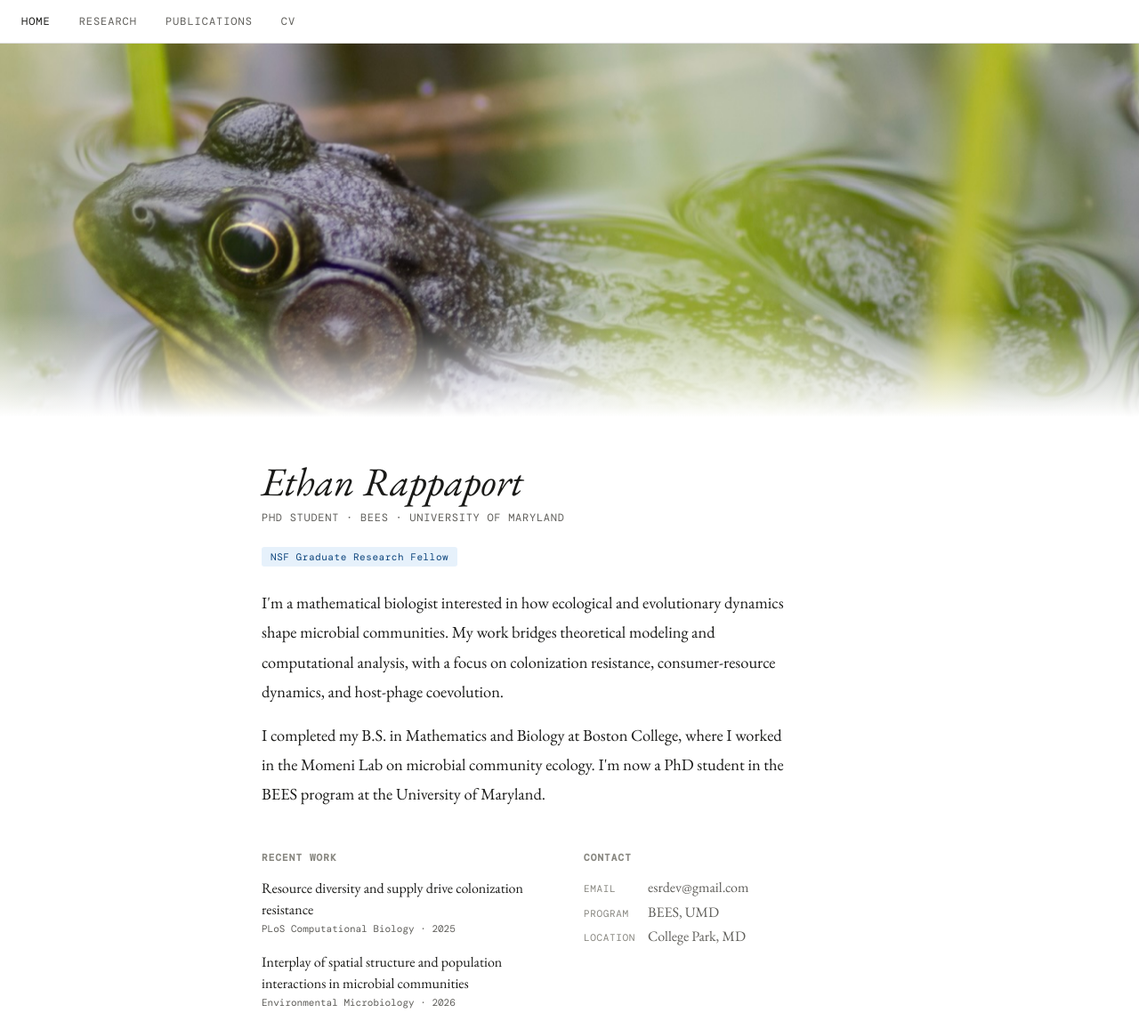
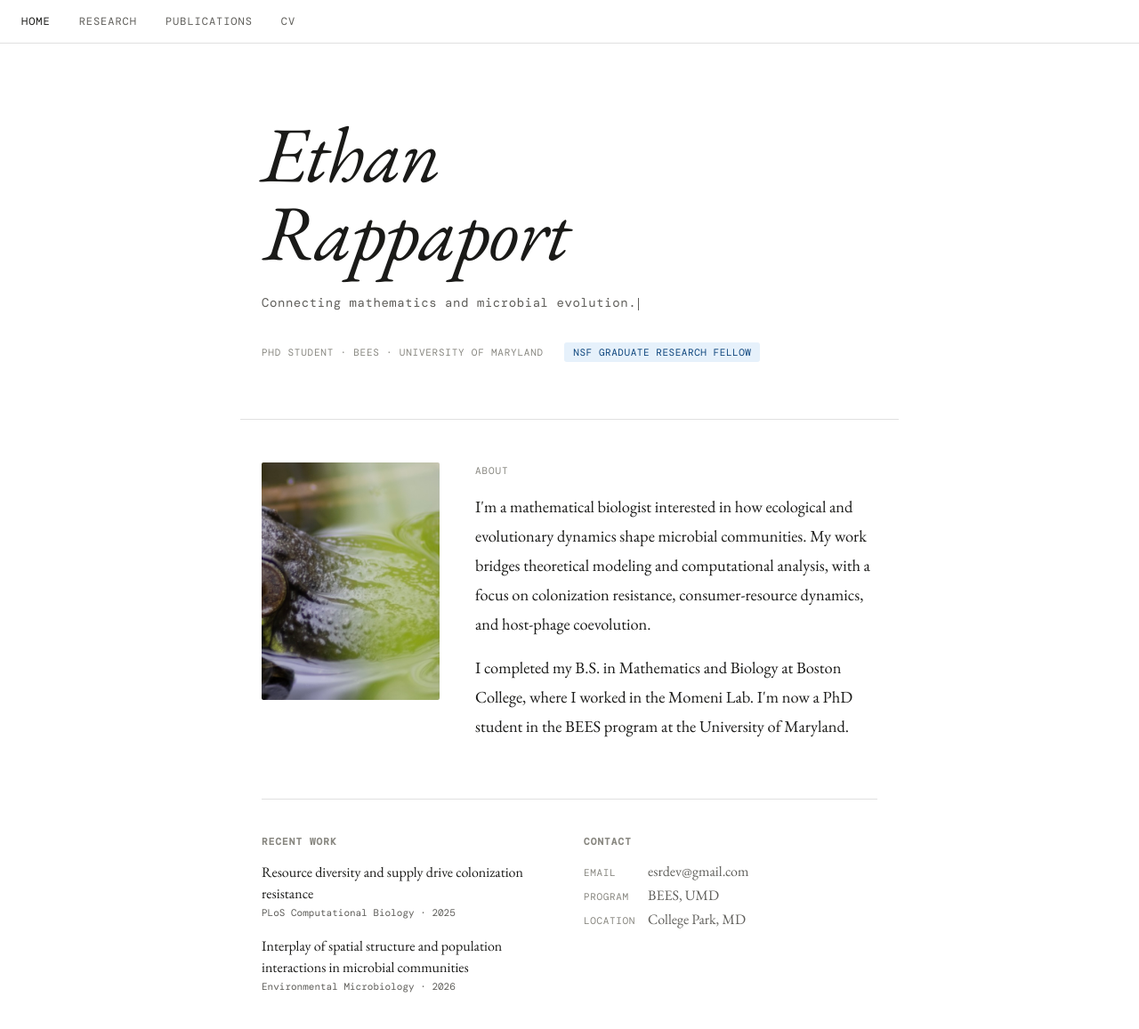
Before and after one commit to ethanrappaport/ethanrappaport.github.io, a plain HTML site: page index.html in a window 1280 px wide. Shown: the whole page at 89% size. Drawn offline with nearby package versions, Linux system fonts and the light colour scheme.

Commit message:
Add files via upload

```diff
--- a/index.html
+++ b/index.html
@@ -36,11 +36,12 @@
     }
   }
 
-  html { background: var(--bg); color: var(--ink); font-family: var(--serif); scroll-behavior: smooth; }
+  html { background: var(--bg); color: var(--ink); font-family: var(--serif); }
   body { min-height: 100vh; }
 
+  /* ── ANIMATIONS ── */
   @keyframes fadeUp {
-    from { opacity: 0; transform: translateY(18px); }
+    from { opacity: 0; transform: translateY(16px); }
     to   { opacity: 1; transform: translateY(0); }
   }
   @keyframes fadeIn {
@@ -48,14 +49,21 @@
     to   { opacity: 1; }
   }
 
+  /* typewriter cursor blink */
+  @keyframes blink {
+    0%, 100% { opacity: 1; }
+    50%       { opacity: 0; }
+  }
+
   .anim { opacity: 0; }
-  .anim.visible { animation: fadeUp 0.6s cubic-bezier(0.22, 1, 0.36, 1) forwards; }
+  .anim.visible { animation: fadeUp 0.65s cubic-bezier(0.22, 1, 0.36, 1) forwards; }
   .anim-d1 { animation-delay: 0.05s; }
-  .anim-d2 { animation-delay: 0.15s; }
-  .anim-d3 { animation-delay: 0.25s; }
-  .anim-d4 { animation-delay: 0.35s; }
-  .anim-d5 { animation-delay: 0.45s; }
+  .anim-d2 { animation-delay: 0.18s; }
+  .anim-d3 { animation-delay: 0.32s; }
+  .anim-d4 { animation-delay: 0.46s; }
+  .anim-d5 { animation-delay: 0.60s; }
 
+  /* ── NAV ── */
   nav {
     position: sticky; top: 0; z-index: 100;
     background: var(--bg);
@@ -71,51 +79,108 @@
   }
   nav a:hover, nav a.active { color: var(--ink); }
 
-  .hero {
-    width: 100%; height: 420px;
-    position: relative; overflow: hidden;
-    background: var(--bg2);
+  /* ── SPLASH HERO ── */
+  .splash {
+    min-height: 52vh;
+    display: flex; flex-direction: column;
+    justify-content: center;
+    padding: 5rem 1.5rem 4rem;
+    max-width: 740px; margin: 0 auto;
+    border-bottom: 0.5px solid var(--rule);
   }
-  .hero img {
-    width: 100%; height: 100%;
-    object-fit: cover; object-position: center top;
-    display: block;
-    animation: fadeIn 1s ease forwards;
+  .splash h1 {
+    font-family: var(--serif);
+    font-size: clamp(3rem, 8vw, 5.5rem);
+    font-weight: 400; font-style: italic;
+    line-height: 1.0;
+    letter-spacing: -0.01em;
+    margin-bottom: 1.6rem;
+    opacity: 0;
+    animation: fadeUp 0.8s cubic-bezier(0.22, 1, 0.36, 1) 0.1s forwards;
   }
-  .hero-placeholder {
-    width: 100%; height: 100%;
-    display: flex; align-items: center; justify-content: center;
-    flex-direction: column; gap: 12px;
-    color: var(--muted); font-family: var(--mono); font-size: 12px;
-    letter-spacing: 0.06em; text-transform: uppercase; text-align: center;
-    padding: 2rem;
+  .tagline-wrap {
+    font-family: var(--mono);
+    font-size: clamp(12px, 1.8vw, 14px);
+    letter-spacing: 0.04em;
+    color: var(--muted);
+    min-height: 1.6em;
+    opacity: 0;
+    animation: fadeIn 0.5s ease 0.7s forwards;
   }
-  .hero-placeholder svg { opacity: 0.25; margin-bottom: 4px; }
-  .hero-overlay {
-    position: absolute; bottom: 0; left: 0; right: 0; height: 120px;
-    background: linear-gradient(to bottom, transparent, var(--bg));
+  .tagline-wrap .cursor {
+    display: inline-block;
+    width: 1px; height: 1em;
+    background: var(--muted);
+    margin-left: 2px;
+    vertical-align: text-bottom;
+    animation: blink 1s step-end infinite;
+  }
+  .splash-meta {
+    margin-top: 2rem;
+    font-family: var(--mono); font-size: 11px;
+    color: var(--faint); letter-spacing: 0.07em; text-transform: uppercase;
+    opacity: 0;
+    animation: fadeUp 0.6s cubic-bezier(0.22, 1, 0.36, 1) 1.6s forwards;
+  }
+  .nsf-badge {
+    display: inline-block; font-family: var(--mono); font-size: 11px;
+    color: var(--blue-text); background: var(--blue-bg);
+    padding: 4px 10px; border-radius: 3px; letter-spacing: 0.05em;
+    margin-left: 1rem;
   }
 
+  /* ── SITE BODY ── */
   .site { max-width: 740px; margin: 0 auto; padding: 3rem 1.5rem 6rem; }
-
   .page { display: none; }
   .page.active { display: block; }
 
-  .home-header { margin-bottom: 3rem; }
-  .home-header h1 { font-size: 2.8rem; font-weight: 400; line-height: 1.1; margin-bottom: 0.5rem; font-style: italic; }
-  .home-header .sub { font-family: var(--mono); font-size: 12px; color: var(--muted); letter-spacing: 0.06em; text-transform: uppercase; margin-bottom: 1.5rem; }
-  .nsf-badge {
-    display: inline-block; font-family: var(--mono); font-size: 11px;
-    color: var(--blue-text); background: var(--blue-bg);
-    padding: 4px 10px; border-radius: 3px; letter-spacing: 0.05em; margin-bottom: 1.5rem;
+  /* ── HOME BODY ── */
+  .home-photo-row {
+    display: grid;
+    grid-template-columns: 200px 1fr;
+    gap: 2.5rem;
+    align-items: start;
+    margin-bottom: 3rem;
   }
-  .home-bio { font-size: 1.15rem; line-height: 1.8; max-width: 600px; }
+  @media (max-width: 540px) {
+    .home-photo-row { grid-template-columns: 1fr; }
+    .home-photo-row img, .home-photo-row .photo-placeholder { max-width: 180px; }
+  }
+  .home-photo-row img {
+    width: 100%;
+    aspect-ratio: 3/4;
+    object-fit: cover;
+    object-position: center top;
+    border-radius: 2px;
+    display: block;
+  }
+  .photo-placeholder {
+    width: 100%; aspect-ratio: 3/4;
+    background: var(--bg2);
+    border-radius: 2px;
+    display: flex; flex-direction: column;
+    align-items: center; justify-content: center;
+    gap: 10px;
+    color: var(--faint); font-family: var(--mono);
+    font-size: 10px; letter-spacing: 0.06em;
+    text-transform: uppercase; text-align: center;
+    padding: 1rem;
+  }
+  .photo-placeholder svg { opacity: 0.25; }
+
+  .home-bio { font-size: 1.15rem; line-height: 1.8; }
   .home-bio p { margin-bottom: 1rem; }
   .home-bio a { color: var(--ink); }
+  .home-bio .bio-name {
+    font-family: var(--mono); font-size: 11px;
+    text-transform: uppercase; letter-spacing: 0.08em;
+    color: var(--faint); margin-bottom: 0.8rem;
+  }
 
-  .home-grid { display: grid; grid-template-columns: 1fr 1fr; gap: 2rem; margin-top: 3rem; }
+  .divider { border: none; border-top: 0.5px solid var(--rule); margin: 2.5rem 0; }
+
+  .home-grid { display: grid; grid-template-columns: 1fr 1fr; gap: 2rem; }
   @media (max-width: 520px) { .home-grid { grid-template-columns: 1fr; } }
-
   .home-block h3 { font-family: var(--mono); font-size: 11px; text-transform: uppercase; letter-spacing: 0.1em; color: var(--faint); margin-bottom: 1rem; }
   .pub-item { margin-bottom: 1.2rem; }
   .pub-item .title { font-size: 1rem; line-height: 1.5; }
@@ -125,6 +190,7 @@
   .contact-line a { color: var(--muted); text-decoration: none; transition: color 0.2s; }
   .contact-line a:hover { color: var(--ink); }
 
+  /* ── SECTION PAGES ── */
   .section-header { margin-bottom: 2.5rem; }
   .section-header h2 { font-size: 2rem; font-weight: 400; font-style: italic; }
 
@@ -174,17 +240,15 @@
   <a onclick="show('cv', this)">CV</a>
 </nav>
 
-<!-- HERO: rename your photo to photo.jpg and put it in the same folder as this file -->
-<div class="hero" id="hero">
-  <img src="photo.jpg" alt="Ethan Rappaport"
-       onerror="this.style.display='none'; document.getElementById('hero-placeholder').style.display='flex';">
-  <div class="hero-overlay"></div>
-  <div class="hero-placeholder" id="hero-placeholder" style="display:none;">
-    <svg width="44" height="44" viewBox="0 0 44 44" fill="none" xmlns="http://www.w3.org/2000/svg">
-      <circle cx="22" cy="15" r="8" stroke="currentColor" stroke-width="1.5"/>
-      <path d="M6 40c0-8.837 7.163-16 16-16s16 7.163 16 16" stroke="currentColor" stroke-width="1.5" stroke-linecap="round"/>
-    </svg>
-    Rename your photo to photo.jpg and place it in the same folder as this file
+<!-- SPLASH — shown only on home -->
+<div class="splash" id="splash">
+  <h1>Ethan<br>Rappaport</h1>
+  <div class="tagline-wrap">
+    <span id="tagline-text"></span><span class="cursor" id="cursor"></span>
+  </div>
+  <div class="splash-meta">
+    PhD Student &middot; BEES &middot; University of Maryland
+    <span class="nsf-badge">NSF Graduate Research Fellow</span>
   </div>
 </div>
 
@@ -192,16 +256,31 @@
 
   <!-- HOME -->
   <div class="page active" id="home">
-    <div class="home-header">
-      <h1 class="anim anim-d1">Ethan Rappaport</h1>
-      <div class="sub anim anim-d2">PhD Student &middot; BEES &middot; University of Maryland</div>
-      <div class="nsf-badge anim anim-d3">NSF Graduate Research Fellow</div>
-      <div class="home-bio anim anim-d4">
+
+    <div class="home-photo-row anim anim-d1">
+      <!-- Rename your photo to photo.jpg and put it in the same folder -->
+      <div>
+        <img src="photo.jpg" alt="Ethan Rappaport"
+             id="portrait"
+             onerror="this.style.display='none'; document.getElementById('portrait-placeholder').style.display='flex';">
+        <div class="photo-placeholder" id="portrait-placeholder" style="display:none;">
+          <svg width="36" height="36" viewBox="0 0 36 36" fill="none">
+            <circle cx="18" cy="12" r="6" stroke="currentColor" stroke-width="1.5"/>
+            <path d="M4 34c0-7.732 6.268-14 14-14s14 6.268 14 14" stroke="currentColor" stroke-width="1.5" stroke-linecap="round"/>
+          </svg>
+          Place photo.jpg here
+        </div>
+      </div>
+      <div class="home-bio">
+        <div class="bio-name">About</div>
         <p>I'm a mathematical biologist interested in how ecological and evolutionary dynamics shape microbial communities. My work bridges theoretical modeling and computational analysis, with a focus on colonization resistance, consumer-resource dynamics, and host-phage coevolution.</p>
-        <p>I completed my B.S. in Mathematics and Biology at Boston College, where I worked in the Momeni Lab on microbial community ecology. I'm now a PhD student in the BEES program at the University of Maryland.</p>
+        <p>I completed my B.S. in Mathematics and Biology at Boston College, where I worked in the Momeni Lab. I'm now a PhD student in the BEES program at the University of Maryland.</p>
       </div>
     </div>
-    <div class="home-grid anim anim-d5">
+
+    <hr class="divider">
+
+    <div class="home-grid anim anim-d2">
       <div class="home-block">
         <h3>Recent work</h3>
         <div class="pub-item">
@@ -220,6 +299,7 @@
         <div class="contact-line"><span class="label">Location</span>College Park, MD</div>
       </div>
     </div>
+
   </div>
 
   <!-- RESEARCH -->
@@ -228,7 +308,7 @@
     <div class="research-block anim anim-d2">
       <h3>Colonization resistance in microbial communities</h3>
       <div class="meta">Momeni Lab &middot; Boston College &middot; 2023&ndash;2025</div>
-      <p>My undergraduate thesis and first-author publication examined how resource diversity and supply rates shape the ability of resident microbial communities to resist invasion by foreign species. I developed a consumer-resource population model and analyzed how environmental parameters drive bifurcations in invasion outcomes, finding that both resource richness and supply rates are key determinants of colonization resistance.</p>
+      <p>My undergraduate thesis and first-author publication examined how resource diversity and supply rates shape the ability of resident microbial communities to resist invasion. I developed a consumer-resource population model and analyzed how environmental parameters drive bifurcations in invasion outcomes, finding that both resource richness and supply rates are key determinants of colonization resistance.</p>
       <div class="tag-row">
         <span class="tag">consumer-resource models</span>
         <span class="tag">colonization resistance</span>
@@ -250,7 +330,7 @@
     <div class="research-block anim anim-d4">
       <h3>Spatial structure and microbial interactions</h3>
       <div class="meta">Collaborative work &middot; 2025&ndash;2026</div>
-      <p>Contributing author on work examining how spatial structure mediates the outcomes of population interactions in microbial communities, with implications for understanding community assembly and stability in structured environments.</p>
+      <p>Contributing author on work examining how spatial structure mediates the outcomes of population interactions in microbial communities, with implications for community assembly and stability in structured environments.</p>
       <div class="tag-row">
         <span class="tag">spatial ecology</span>
         <span class="tag">community assembly</span>
@@ -267,9 +347,7 @@
       <div class="pub-content">
         <div class="title">Interplay of spatial structure and population interactions in microbial communities</div>
         <div class="authors">Warrier V., Chen Y., <strong>Rappaport E.</strong>, Haruta S., Youk H., Momeni B.</div>
-        <div class="venue">Environmental Microbiology
-          <!-- <a class="pub-link" href="https://doi.org/YOUR_DOI">DOI</a> -->
-        </div>
+        <div class="venue">Environmental Microbiology</div>
       </div>
     </div>
     <div class="pub-entry anim anim-d3">
@@ -277,9 +355,7 @@
       <div class="pub-content">
         <div class="title">Resource diversity and supply drive colonization resistance</div>
         <div class="authors"><strong>Rappaport E.</strong>, Mirollo R., Momeni B.</div>
-        <div class="venue">PLoS Computational Biology
-          <!-- <a class="pub-link" href="https://doi.org/YOUR_DOI">DOI</a> -->
-        </div>
+        <div class="venue">PLoS Computational Biology</div>
       </div>
     </div>
     <div class="pub-entry anim anim-d4">
@@ -349,7 +425,7 @@
         <div class="cv-body">
           <div class="role">Math Instructor</div>
           <div class="place">Summer Scholars Program, Friends' Central School</div>
-          <div class="desc">Taught introductory geometry to rising high school freshmen; developed full curriculum and managed coursework through Canvas.</div>
+          <div class="desc">Taught introductory geometry to rising high school freshmen; developed full curriculum through Canvas.</div>
         </div>
       </div>
     </div>
@@ -366,11 +442,33 @@
 </div>
 
 <script>
+  /* ── TAGLINE TYPEWRITER ── */
+  var tagline = "Connecting mathematics and microbial evolution.";
+  var tEl = document.getElementById('tagline-text');
+  var cur = document.getElementById('cursor');
+  var i = 0;
+
+  function type() {
+    if (i <= tagline.length) {
+      tEl.textContent = tagline.slice(0, i);
+      i++;
+      setTimeout(type, i === 1 ? 400 : 38 + Math.random() * 22);
+    } else {
+      // hide cursor after done
+      setTimeout(function() { cur.style.display = 'none'; }, 2000);
+    }
+  }
+  setTimeout(type, 900);
+
+  /* ── PAGE SWITCHING ── */
+  var splash = document.getElementById('splash');
+
   function show(id, el) {
     document.querySelectorAll('.page').forEach(function(p) { p.classList.remove('active'); });
     document.querySelectorAll('nav a').forEach(function(a) { a.classList.remove('active'); });
     document.getElementById(id).classList.add('active');
     el.classList.add('active');
+    splash.style.display = id === 'home' ? '' : 'none';
     window.scrollTo(0, 0);
     triggerAnims();
   }
```
